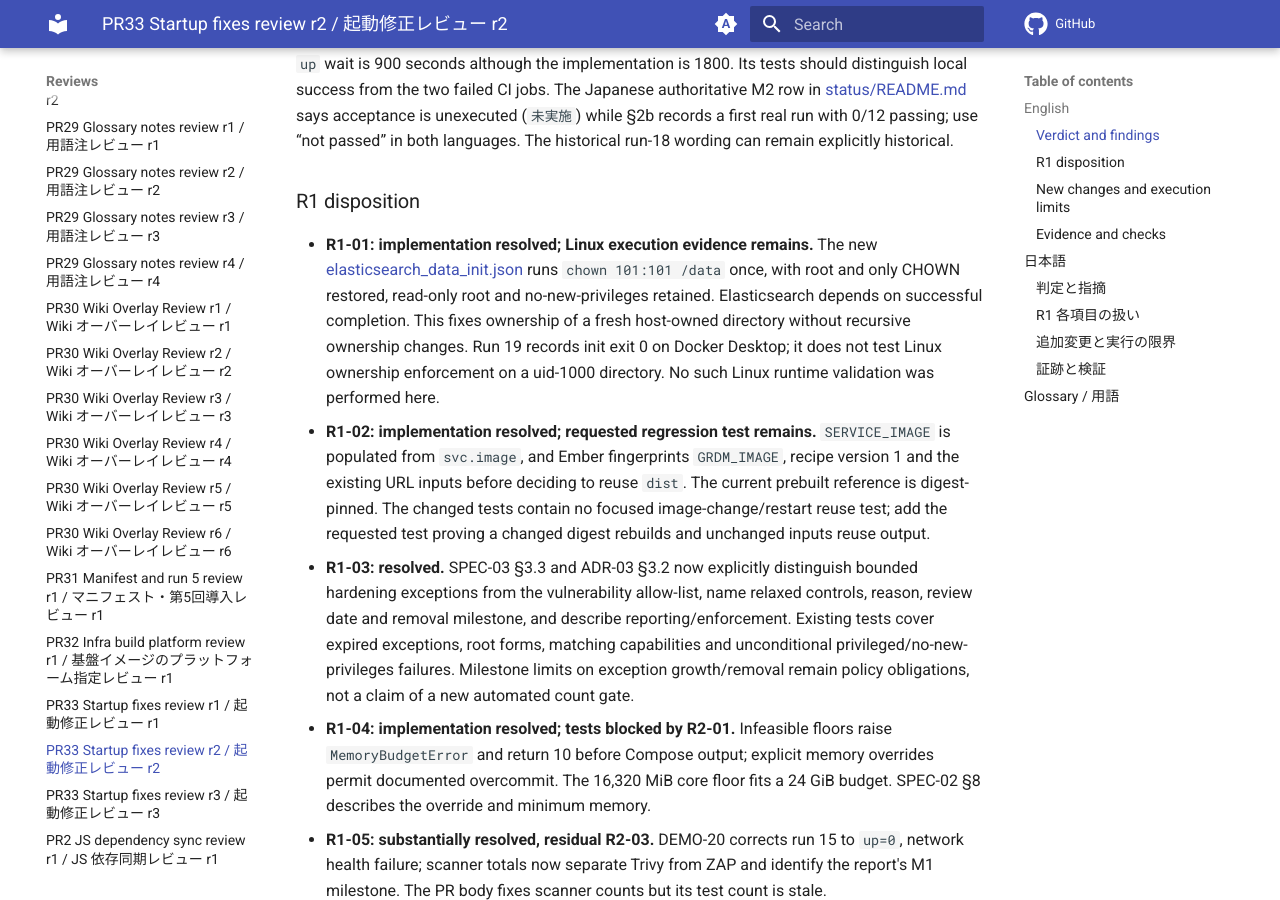
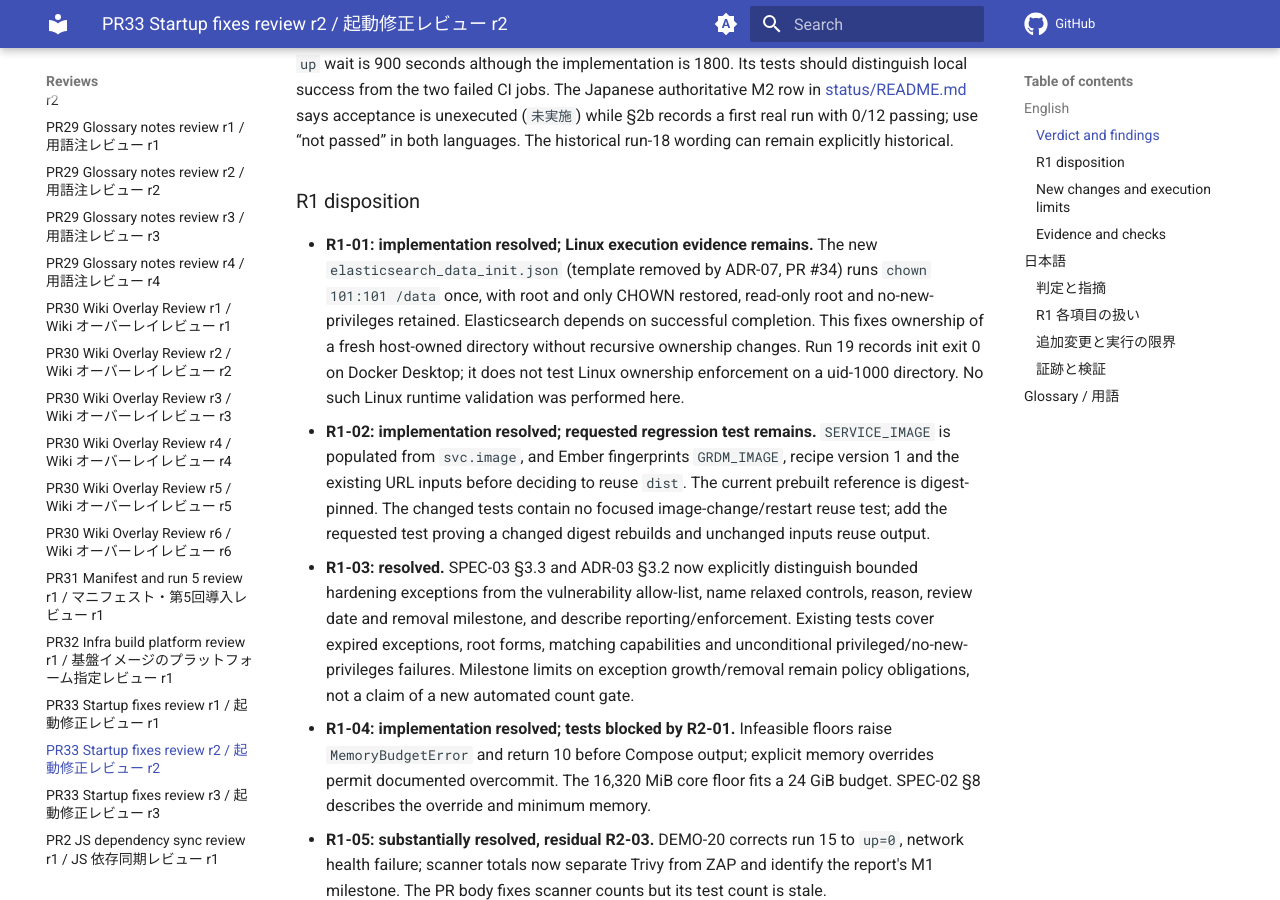
Before and after one commit to RCOSDP/RDM-developer-guide, an MkDocs documentation site: the page built from docs/reviews/2026-11-06_RDM-developer-guide_PR33_Startup_Fixes_r2.md, in a window 1280 px wide and 900 px high, scrolled down 1643 px. Built offline with MkDocs 1.6.1 and Material for MkDocs 9.7.7, drawn with Linux system fonts in a browser that asks for light colours; a script that is not in the unit is left out; comment, search, counter and statistics services are not loaded; some of the changed text lies outside the part shown.

Commit message:
docs(reviews): PR #33 r2 記録の elasticsearch_data_init へのリンクをコード表記に（ADR-07 でテンプレートを削除したため）
Co-Authored-By: Claude Fable 5.1 <noreply@anthropic.com>
Claude-Session: https://claude.ai/code/session_01BW1YQju1R8hU1GgE9LhLD4

```diff
--- a/docs/reviews/2026-11-06_RDM-developer-guide_PR33_Startup_Fixes_r2.md
+++ b/docs/reviews/2026-11-06_RDM-developer-guide_PR33_Startup_Fixes_r2.md
@@ -29,7 +29,7 @@
 
 ### R1 disposition
 
-- **R1-01: implementation resolved; Linux execution evidence remains.** The new [elasticsearch_data_init.json](../../installer/grdm_dev/templates/elasticsearch_data_init.json) runs `chown 101:101 /data` once, with root and only CHOWN restored, read-only root and no-new-privileges retained. Elasticsearch depends on successful completion. This fixes ownership of a fresh host-owned directory without recursive ownership changes. Run 19 records init exit 0 on Docker Desktop; it does not test Linux ownership enforcement on a uid-1000 directory. No such Linux runtime validation was performed here.
+- **R1-01: implementation resolved; Linux execution evidence remains.** The new `elasticsearch_data_init.json` (template removed by ADR-07, PR #34) runs `chown 101:101 /data` once, with root and only CHOWN restored, read-only root and no-new-privileges retained. Elasticsearch depends on successful completion. This fixes ownership of a fresh host-owned directory without recursive ownership changes. Run 19 records init exit 0 on Docker Desktop; it does not test Linux ownership enforcement on a uid-1000 directory. No such Linux runtime validation was performed here.
 - **R1-02: implementation resolved; requested regression test remains.** `SERVICE_IMAGE` is populated from `svc.image`, and Ember fingerprints `GRDM_IMAGE`, recipe version 1 and the existing URL inputs before deciding to reuse `dist`. The current prebuilt reference is digest-pinned. The changed tests contain no focused image-change/restart reuse test; add the requested test proving a changed digest rebuilds and unchanged inputs reuse output.
 - **R1-03: resolved.** SPEC-03 §3.3 and ADR-03 §3.2 now explicitly distinguish bounded hardening exceptions from the vulnerability allow-list, name relaxed controls, reason, review date and removal milestone, and describe reporting/enforcement. Existing tests cover expired exceptions, root forms, matching capabilities and unconditional privileged/no-new-privileges failures. Milestone limits on exception growth/removal remain policy obligations, not a claim of a new automated count gate.
 - **R1-04: implementation resolved; tests blocked by R2-01.** Infeasible floors raise `MemoryBudgetError` and return 10 before Compose output; explicit memory overrides permit documented overcommit. The 16,320 MiB core floor fits a 24 GiB budget. SPEC-02 §8 describes the override and minimum memory.
@@ -76,7 +76,7 @@ Read the supplied scratchpad logs `install-run19-coldstart.log`, `install-run20-
 
 ### R1 各項目の扱い
 
-- **R1-01: 実装修正済み。Linux 実行証跡は残件。** 新しい [elasticsearch_data_init.json](../../installer/grdm_dev/templates/elasticsearch_data_init.json) は root と CHOWN だけで `chown 101:101 /data` を一度実行し、読取専用 root と no-new-privileges を維持する。Elasticsearch は成功終了を待つ。再帰変更をせず新規のホスト所有ディレクトリを修正する。第19回は Docker Desktop で init 終了0だが、Linux の uid 1000 所有ディレクトリでの権限検証ではなく、本レビューでも Linux 実行はしていない。
+- **R1-01: 実装修正済み。Linux 実行証跡は残件。** 新しい `elasticsearch_data_init.json` (template removed by ADR-07, PR #34) は root と CHOWN だけで `chown 101:101 /data` を一度実行し、読取専用 root と no-new-privileges を維持する。Elasticsearch は成功終了を待つ。再帰変更をせず新規のホスト所有ディレクトリを修正する。第19回は Docker Desktop で init 終了0だが、Linux の uid 1000 所有ディレクトリでの権限検証ではなく、本レビューでも Linux 実行はしていない。
 - **R1-02: 実装修正済み。要求した回帰試験は残件。** `SERVICE_IMAGE` は `svc.image` から入り、Ember は既存 URL に加えて `GRDM_IMAGE` と手順版1を指紋へ含めて dist 再利用を判定する。現在の prebuilt は digest 固定。変更した試験にはイメージ変更／再起動再利用の専用試験がないため、digest 変更で再構築し、同じ入力なら再利用する要求済み試験を追加すること。
 - **R1-03: 解決。** SPEC-03 §3.3 と ADR-03 §3.2 が限定された堅牢化例外と脆弱性許容リストを区別し、緩める統制・理由・見直し日・除去節目・報告と検査を明示する。既存試験は期限切れ、root の各表記、capability の一致、privileged／no-new-privileges の無条件失敗を検査する。節目ごとの件数増加・除去制限は方針上の義務であり、新しい自動件数検査の実装を確認したという意味ではない。
 - **R1-04: 実装修正済み。試験は R2-01 が未解決。** 下限超過は `MemoryBudgetError` で Compose 出力前に終了10となり、明示メモリ指定は文書化した過剰割当を許す。core の下限16,320 MiB は24 GiB の予算に収まる。SPEC-02 §8 は上書きと必要メモリを説明する。
```
